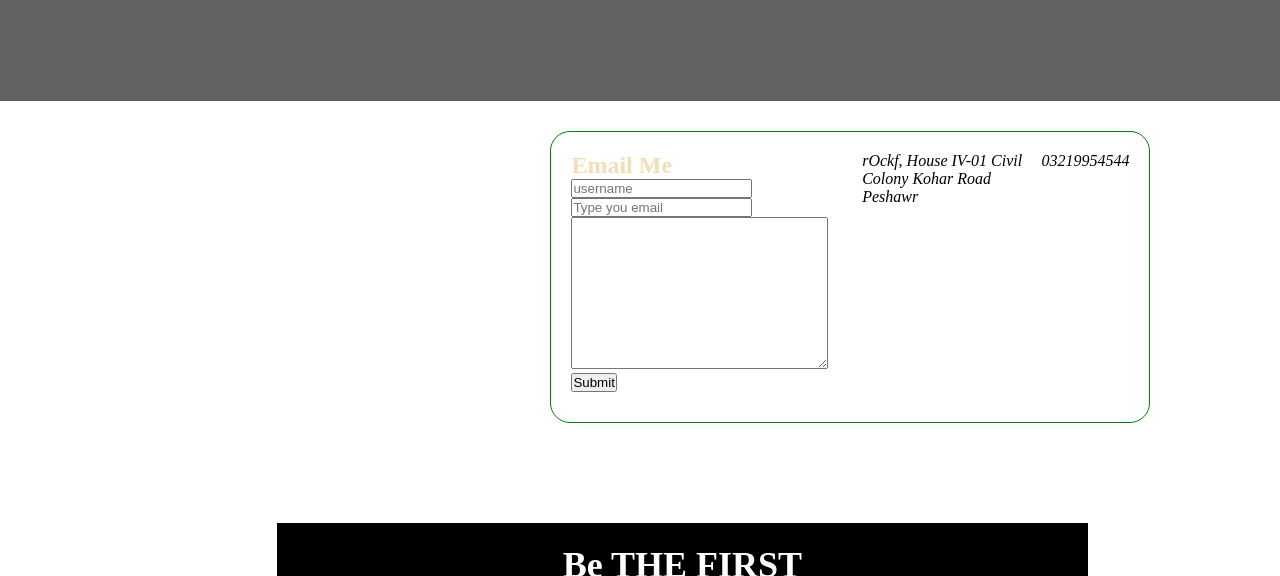
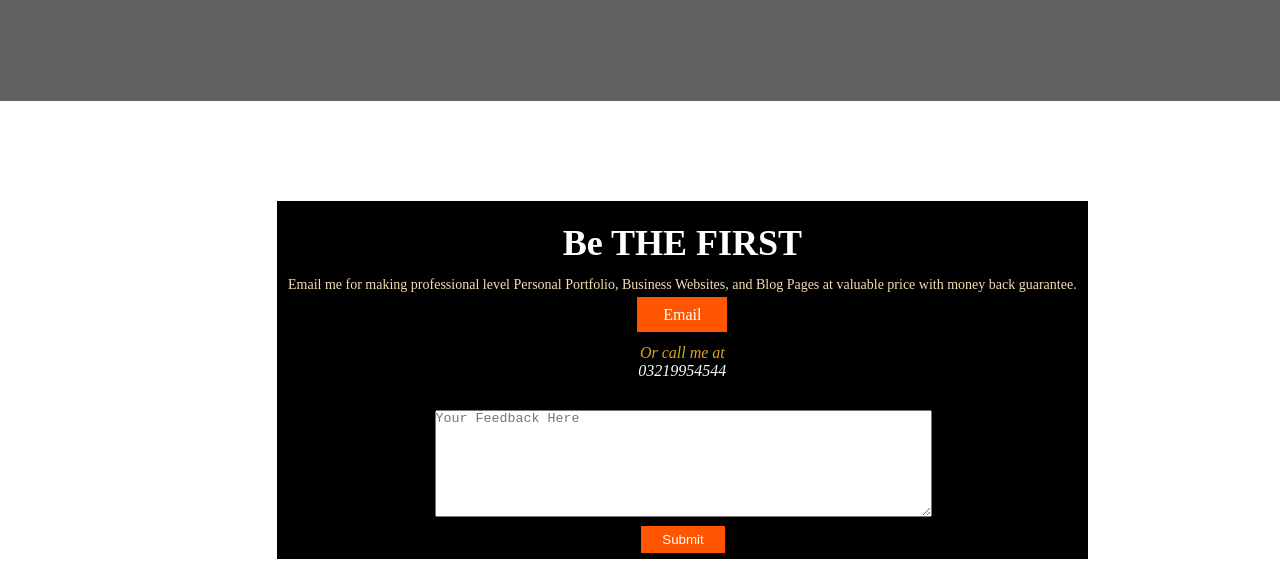
Before and after one commit to idreesqureishi/Actual-Portfolio, a plain HTML site: page index.html in a window 1280 px wide. Shown: the part 1860-2436 px from the top of the page. Drawn offline with Linux system fonts and the light colour scheme.

Commit message:
update it

```diff
--- a/css/style.css
+++ b/css/style.css
@@ -377,6 +377,26 @@ h3{
     border: 1px solid white;
 }
 
+#phone_address{
+    display: flex;
+}
+
+.address{
+    text-align: left;
+    color: white;
+    margin-top: 20px;
+}
+
+.phone-para{
+    color: goldenrod;
+}
+
+.phone{
+    text-align: center;
+    color: white;
+    margin-top: 20px;
+}
+
 .feedback{
     margin-top: 30px;
     margin-left: 55px;
--- a/index.html
+++ b/index.html
@@ -139,42 +139,7 @@
 <!-- Skills section ends here -->
 
 
-
-<!-- Contact Section Starts here -->
-<section id="contact">
-    <div class="contact">
-        <div class="contact-form">
-            <h2>Email Me</h2>
-            <input type="text" placeholder="username" id="username"><br>
-            <input type="email" placeholder="Type you email" name="" id="contact-email"><br>
-            <textarea name="" id="message" cols="30" rows="10"></textarea>
-            <input type="submit">
-        </div>
-        <div class="address">
-            <address>rOckf, House IV-01 Civil <br> Colony Kohar Road Peshawr</address>
-        </div>
-        <div class="phone">
-            <address>03219954544</address>
-        </div>
-    </div>
-</section>
-
-
-
-
-
-
-
-
-
-
-
-
-
-
-
-
-<!-- Footer Section Starts Here -->
+<!-- Contact Section Starts Here -->
     <section id="footer-box">
         <div class="box">
 
@@ -183,6 +148,11 @@
                 <p class="be-first-para">Email me for making professional level Personal Portfolio, Business Websites, and Blog Pages at valuable price with money back guarantee.</p>
                 <a class="email" href="#mailto:idreeskhn098@gmail.com">Email</a>
             </div>
+                <div class="phone">
+                    <address><span class="phone-para">Or call me at </span><br>03219954544</address>
+                </div>
+
+
             <div class="feedback">
 
                 <textarea name="" id="" cols="60" rows="7" placeholder="Your Feedback Here"></textarea> <br>
@@ -190,6 +160,7 @@
             </div>
         </div>
     </section>
+    <!-- Contact Section Ends Here -->
 
 
 <!-- Bottom Section Starts here -->
```
